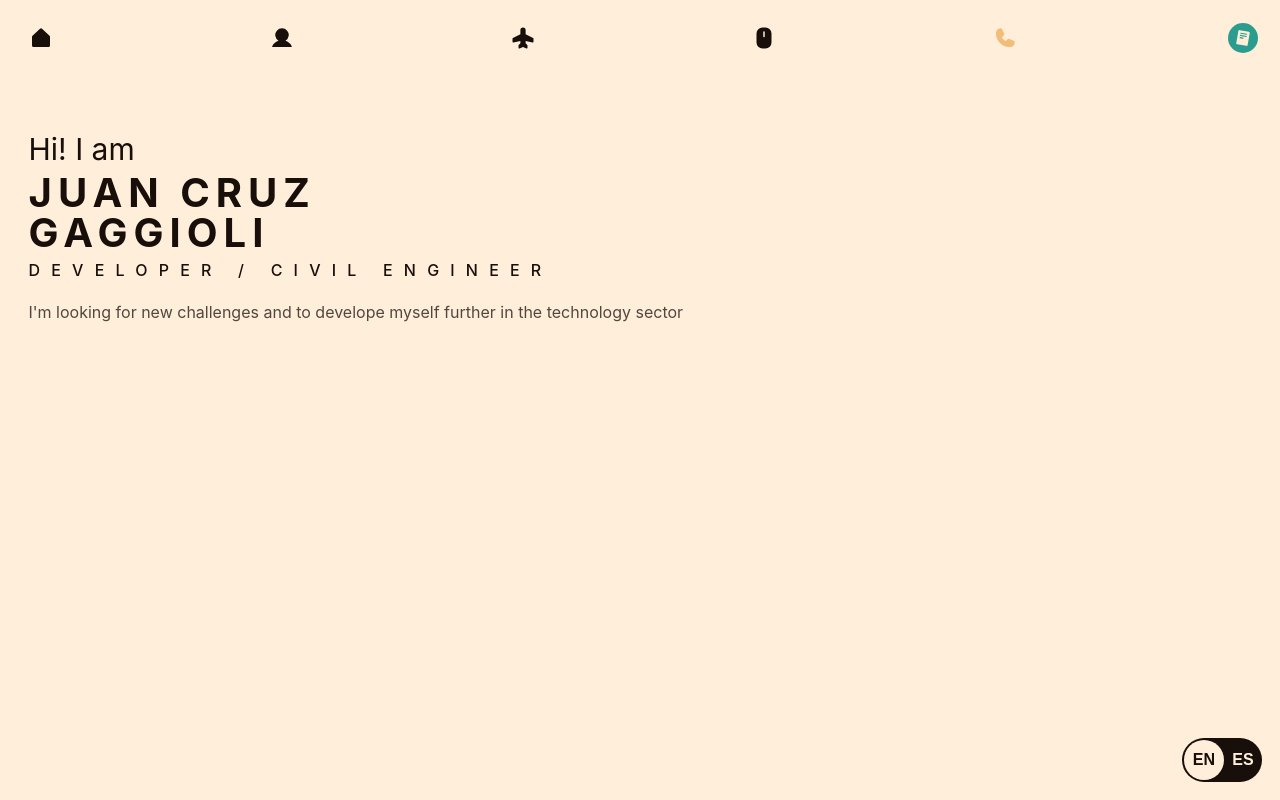
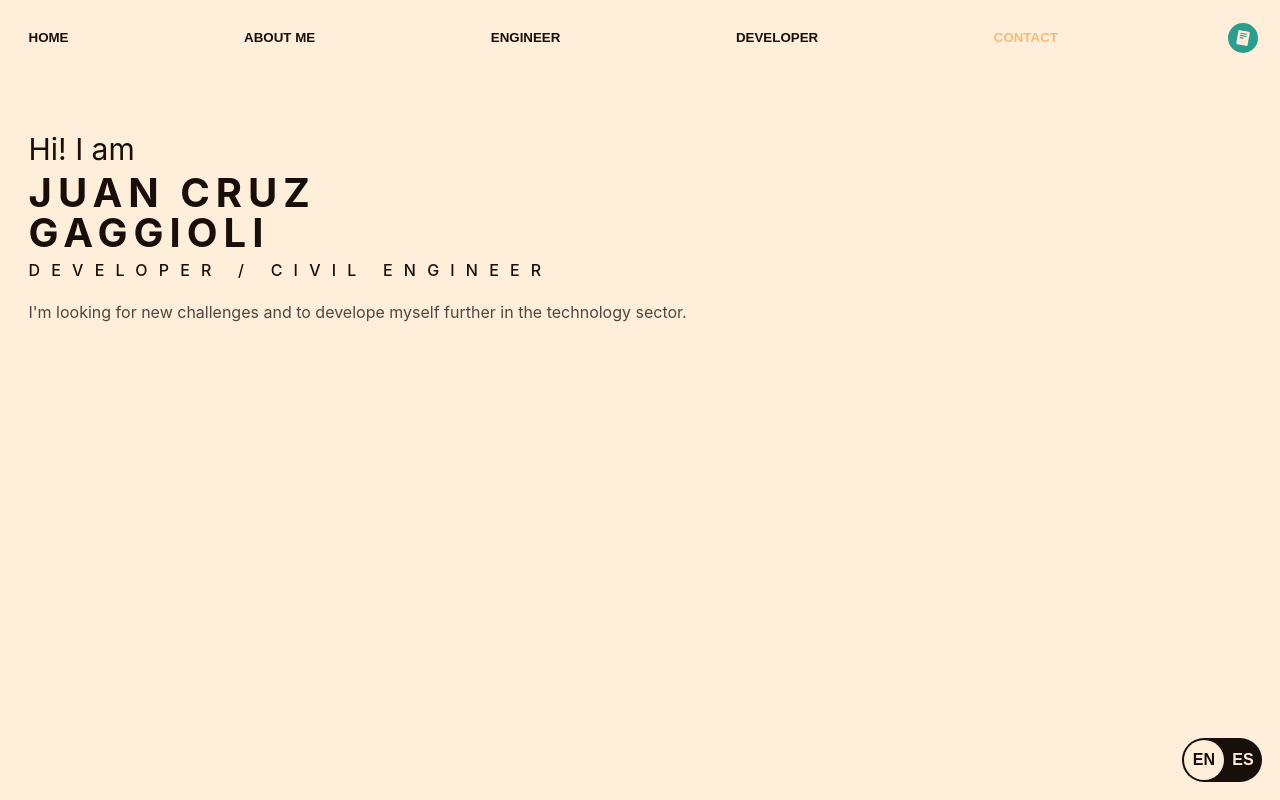
Before and after one commit to jcgaggioli/landing-page, a React (Create React App) app: page / in a window 1280 px wide. Shown: the top 800 px of the page. Built offline with nearby package versions, Linux system fonts and the light colour scheme.

Commit message:
refactor: language rendering

```diff
--- a/src/App.jsx
+++ b/src/App.jsx
@@ -9,22 +9,15 @@ import Developer from './component/Developer';
 import { useEffect, useState } from 'react';
 import Language from './component/Language';
 import data from './assets/data.json';
+import text from './assets/text.json';
 
 function App() {
   const [currentSection, setCurrentSection] = useState('home');
   const [language, setLanguage] = useState('en');
-  const [screenSize, setScreenSize] = useState(0);
+  const [screenSize, setScreenSize] = useState(window.innerWidth);
+
   //choose the screen size
   const handleResize = () => {
-    // if (window.innerWidth < 720) {
-    //   setScreenSize('mobile');
-    // } else {
-    //   if (window.innerWidth < 1024) {
-    //     setScreenSize('tablet');
-    //   } else {
-    //     setScreenSize('pc');
-    //   }
-    // }
     setScreenSize(window.innerWidth);
   };
 
@@ -44,6 +37,7 @@ function App() {
       const contact = document.getElementById('contact');
       const scrollPosition = window.scrollY;
 
+      //REFACTOR
       if (
         scrollPosition >= home.offsetTop &&
         scrollPosition < about.offsetTop
@@ -80,25 +74,27 @@ function App() {
 
   return (
     <div className="App">
-      <NavBar currentSection={currentSection} screenSize={screenSize} />
-      <Home language={language} screenSize={screenSize} />
-      <AboutMe language={language} screenSize={screenSize} />
+      <NavBar
+        currentSection={currentSection}
+        screenSize={screenSize}
+        text={language === 'en' ? text.navBar.en : text.navBar.es}
+        sections={text.navBar.sections}
+      />
+      <Home text={language === 'en' ? text.home.en : text.home.es} />
+      <AboutMe text={language === 'en' ? text.aboutMe.en : text.aboutMe.es} />
       <Engineer
-        language={language}
+        text={language === 'en' ? text.engineer.en : text.engineer.es}
         projects={data.engProjects}
-        screenSize={screenSize}
       />
-      <Developer language={language} screenSize={screenSize} />
+      <Developer
+        text={language === 'en' ? text.developer.en : text.developer.es}
+      />
       <Contact
         language={language}
         contacts={data.contacts}
         screenSize={screenSize}
       />
-      <Language
-        setLanguage={setLanguage}
-        language={language}
-        screenSize={screenSize}
-      />
+      <Language setLanguage={setLanguage} language={language} />
     </div>
   );
 }
--- /dev/null
+++ b/src/assets/text.json
@@ -0,0 +1,78 @@
+{
+  "navBar": {
+    "sections": [
+      { "id": "home", "icon": "house-simple-fill" },
+      { "id": "about-me", "icon": "user-fill" },
+      { "id": "engineer", "icon": "airplane-fill" },
+      { "id": "developer", "icon": "mouse-simple-fill" },
+      { "id": "contact", "icon": "phone-fill" }
+    ],
+
+    "en": {
+      "sec-1": "HOME",
+      "sec-2": "ABOUT ME",
+      "sec-3": "ENGINEER",
+      "sec-4": "DEVELOPER",
+      "sec-5": "CONTACT"
+    },
+    "es": {
+      "sec-1": "INICIO",
+      "sec-2": "SOBRE MI",
+      "sec-3": "INGENIERO",
+      "sec-4": "DESARROLLADOR",
+      "sec-5": "CONTACTO"
+    }
+  },
+  "home": {
+    "en": {
+      "greet": "Hi! I am",
+      "name": "JUAN CRUZ",
+      "lastName": "GAGGIOLI",
+      "caption": "DEVELOPER / CIVIL ENGINEER",
+      "desc": "I'm looking for new challenges and to develope myself further in the technology sector."
+    },
+    "es": {
+      "greet": "Hola!, soy",
+      "name": "JUAN CRUZ",
+      "lastName": "GAGGIOLI",
+      "caption": "DESARROLLADOR / INGENIERO CIVIL",
+      "desc": "Estoy buscando nuevos retos y desarrollarme más en el sector de tecnologico."
+    }
+  },
+  "aboutMe": {
+    "en": {
+      "title": "ABOUT ME",
+      "caption": "DEVELOPER",
+      "desc": "Graduated from UTN (Argentina) as a civil engineer and with several years of experience in the airport sector. Looking to enter the world of web development and design as well as data analysis and processing. I am highly curious and eager to tackle new challenges."
+    },
+    "es": {
+      "title": "SOBRE MI",
+      "caption": "DESARROLLADOR",
+      "desc": "Egresado en UTN (Argentina) como ingeniero civil y con varios años de experiencia en el sector aeroportuario. Buscando entrar en el mundo del desarrollo y diseño web, así como el análisis y procesamiento de datos. Con mucha curiosidad ansioso por afrontar nuevos retos."
+    }
+  },
+  "developer": {
+    "en": {
+      "title": "DEVELOPER",
+      "caption": "DEVELOPER",
+      "desc": "Lorem ipsum dolor sit amet consectetur adipisicing elit. Vel neque sapiente incidunt eius sit soluta quibusdam nam autem ipsa eum assumenda debitis suscipit, sint ducimus in reiciendis unde nemo! Ad."
+    },
+    "es": {
+      "title": "DESARROLLADOR",
+      "caption": "DESARROLLADOR",
+      "desc": "Lorem ipsum dolor sit amet consectetur adipisicing elit. Vel neque sapiente incidunt eius sit soluta quibusdam nam autem ipsa eum assumenda debitis suscipit, sint ducimus in reiciendis unde nemo! Ad."
+    }
+  },
+  "engineer": {
+    "en": {
+      "title": "ENGINEER",
+      "caption": "ENGINEER",
+      "desc": "Lorem ipsum dolor sit amet consectetur adipisicing elit. Vel neque sapiente incidunt eius sit soluta quibusdam nam autem ipsa eum assumenda debitis suscipit, sint ducimus in reiciendis unde nemo! Ad."
+    },
+    "es": {
+      "title": "INGENIERO",
+      "caption": "INGENIERO",
+      "desc": "Lorem ipsum dolor sit amet consectetur adipisicing elit. Vel neque sapiente incidunt eius sit soluta quibusdam nam autem ipsa eum assumenda debitis suscipit, sint ducimus in reiciendis unde nemo! Ad."
+    }
+  }
+}
--- a/src/component/Developer.jsx
+++ b/src/component/Developer.jsx
@@ -1,16 +1,12 @@
 import React from 'react';
 
-const Developer = () => {
+const Developer = ({screensize,text}) => {
   return (
     <div id="developer" className="container">
       <div className="separator"></div>
-      <h2 className="title">DEVELOPER</h2>
-      <p className="single-p">DEVELOPER</p>
-      <p className="normal-p">
-        Lorem ipsum dolor sit amet, consectetur adipisicing elit. Ullam nam
-        modi, amet neque expedita ea nemo aliquid eos veniam ex cupiditate,
-        maxime ipsam nulla sit provident delectus odio itaque iste.
-      </p>
+      <h2 className="title">{text.title}</h2>
+      <p className="single-p">{text.caption}</p>
+      <p className="normal-p">{text.desc}</p>
     </div>
   );
 };
--- a/src/component/Engineer.jsx
+++ b/src/component/Engineer.jsx
@@ -2,11 +2,11 @@ import React from 'react';
 import ProjectCard from './ProjectCard';
 import '../styles/Engineer.scss';
 
-const Engineer = ({ language, projects }) => {
+const Engineer = ({ text, projects }) => {
   return (
     <div id="engineer" className="container">
       <div className="separator"></div>
-      <h2 className="title">{language === 'en' ? 'PROJECTS' : 'PROYECTOS'}</h2>
+      <h2 className="title">{text.title}</h2>
       <div className="projects__container">
         {projects.map((project, id) => (
           <ProjectCard key={id} project={project} />
--- a/src/component/NavBar.jsx
+++ b/src/component/NavBar.jsx
@@ -7,8 +7,9 @@ import { ReactComponent as HomeIcon } from '../assets/icons/house-simple-fill.sv
 import { ReactComponent as EngineerIcon } from '../assets/icons/airplane-fill.svg';
 import { ReactComponent as ResumeIcon } from '../assets/icons/read-cv-logo-fill.svg';
 import { ReactComponent as MouseIcon } from '../assets/icons/mouse-simple-fill.svg';
+import Icon from './Icon';
 
-export const NavBar = ({ currentSection, screenSize }) => {
+export const NavBar = ({ currentSection, screenSize, text, sections }) => {
   const [NavBar, setNavBar] = useState(true);
 
   const changeBackground = () => {
@@ -29,12 +30,15 @@ export const NavBar = ({ currentSection, screenSize }) => {
     }
   };
 
+  console.log(sections);
+
   return (
     <nav id="nav-bar" className={NavBar ? 'nav-bar' : 'nav-bar active'}>
+      {sections.map((sec, i) => (
         <button
-        onClick={() => handleClick('home')}
+          onClick={() => handleClick(sec.id)}
           className={
-          currentSection === 'home'
+            currentSection === sec.id
               ? NavBar
                 ? 'nav-bar__icon active icon-selected'
                 : 'nav-bar__icon icon-selected'
@@ -43,65 +47,20 @@ export const NavBar = ({ currentSection, screenSize }) => {
               : 'nav-bar__icon '
           }
         >
-        {screenSize < 720 ? <HomeIcon /> : 'HOME'}
+          {screenSize < 720 ? (
+            <Icon
+              key={sec.name}
+              // id={contact.name}
+              icon={sec.icon}
+              // iconStyle={'nav-bar__icon '}
+              // onClick={''}
+            />
+          ) : (
+            text[`sec-${i + 1}`]
+          )}
         </button>
-      <button
-        onClick={() => handleClick('about-me')}
-        className={
-          currentSection === 'about-me'
-            ? NavBar
-              ? 'nav-bar__icon active icon-selected'
-              : 'nav-bar__icon icon-selected'
-            : NavBar
-            ? 'nav-bar__icon active'
-            : 'nav-bar__icon '
-        }
-      >
-        {screenSize < 720 ? <UserIcon /> : 'ABOUT ME'}
-      </button>
+      ))}
 
-      <button
-        onClick={() => handleClick('engineer')}
-        className={
-          currentSection === 'engineer'
-            ? NavBar
-              ? 'nav-bar__icon active icon-selected'
-              : 'nav-bar__icon icon-selected'
-            : NavBar
-            ? 'nav-bar__icon active'
-            : 'nav-bar__icon '
-        }
-      >
-        {screenSize < 720 ? <EngineerIcon /> : 'ENGINEER'}
-      </button>
-      <button
-        onClick={() => handleClick('developer')}
-        className={
-          currentSection === 'developer'
-            ? NavBar
-              ? 'nav-bar__icon active icon-selected'
-              : 'nav-bar__icon icon-selected'
-            : NavBar
-            ? 'nav-bar__icon active'
-            : 'nav-bar__icon '
-        }
-      >
-        {screenSize < 720 ? <MouseIcon /> : 'DEVELOPER'}
-      </button>
-      <button
-        onClick={() => handleClick('contact')}
-        className={
-          currentSection === 'contact'
-            ? NavBar
-              ? 'nav-bar__icon active icon-selected'
-              : 'nav-bar__icon icon-selected'
-            : NavBar
-            ? 'nav-bar__icon active'
-            : 'nav-bar__icon '
-        }
-      >
-        {screenSize < 720 ? <PhoneIcon /> : 'CONTACT'}
-      </button>
       <button
         // onClick={() => handleClick("download-cv")}
         className="nav-bar__icon icon-highlighted"
--- a/src/styles/Engineer.scss
+++ b/src/styles/Engineer.scss
@@ -4,6 +4,7 @@
 
 .projects__container {
   width: 100%;
+  margin: 15px;
   margin-top: 30px;
 
   display: flex;
--- a/src/styles/NavBar.scss
+++ b/src/styles/NavBar.scss
@@ -46,19 +46,19 @@
   }
   &.active {
     color: $black;
-    path {
+    svg {
       fill: $black;
       transition: fill 0.1s;
     }
   }
-  path {
+  svg {
     fill: $white;
     transition: fill 0.1s;
   }
 
   &.icon-selected {
     color: $brown-ligth;
-    path {
+    svg {
       fill: $brown-ligth;
     }
   }
--- a/src/styles/ProjectCard.scss
+++ b/src/styles/ProjectCard.scss
@@ -7,7 +7,7 @@
   border-radius: 10px;
   height: 220px;
   color: $black;
-  width: 350px;
+  max-width: 350px;
 
   img {
     width: 100%;
```
Also changed, not shown: src/component/AboutMe.jsx (+4 -21 lines), src/component/Contact.jsx (+2 -18 lines), src/component/Home.jsx (+8 -24 lines), public/assets/img/profile-photo.png (added). Lines whose indentation alone changed are shown as unchanged.
